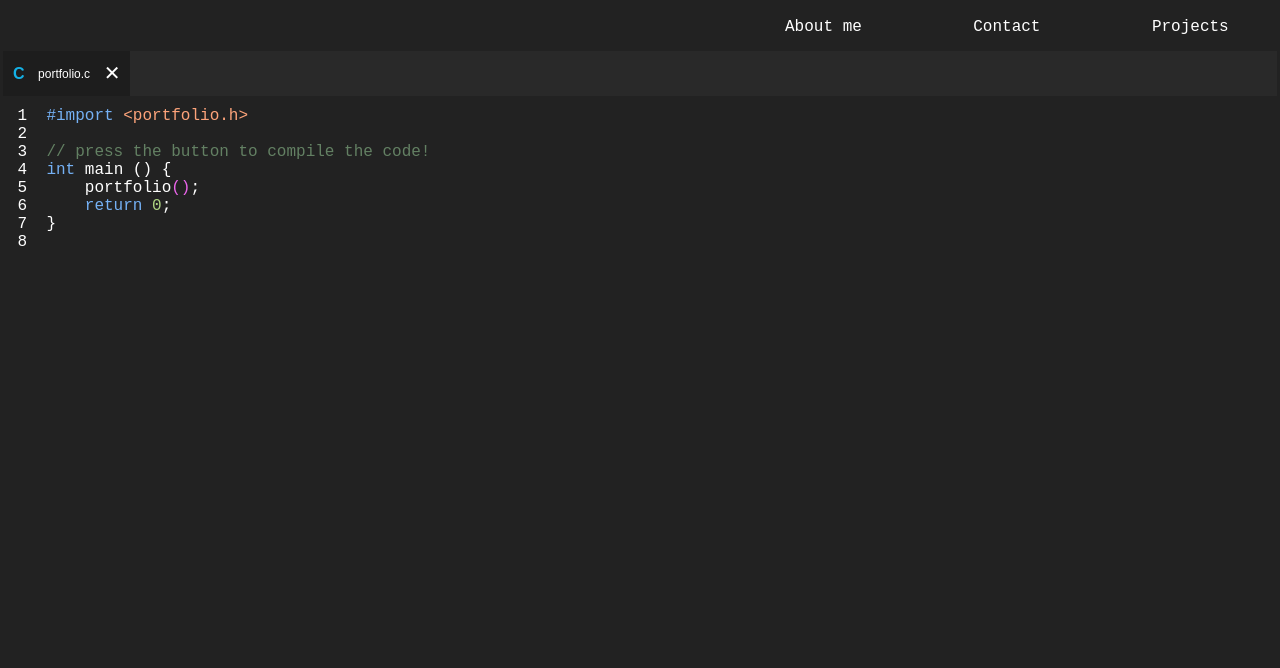
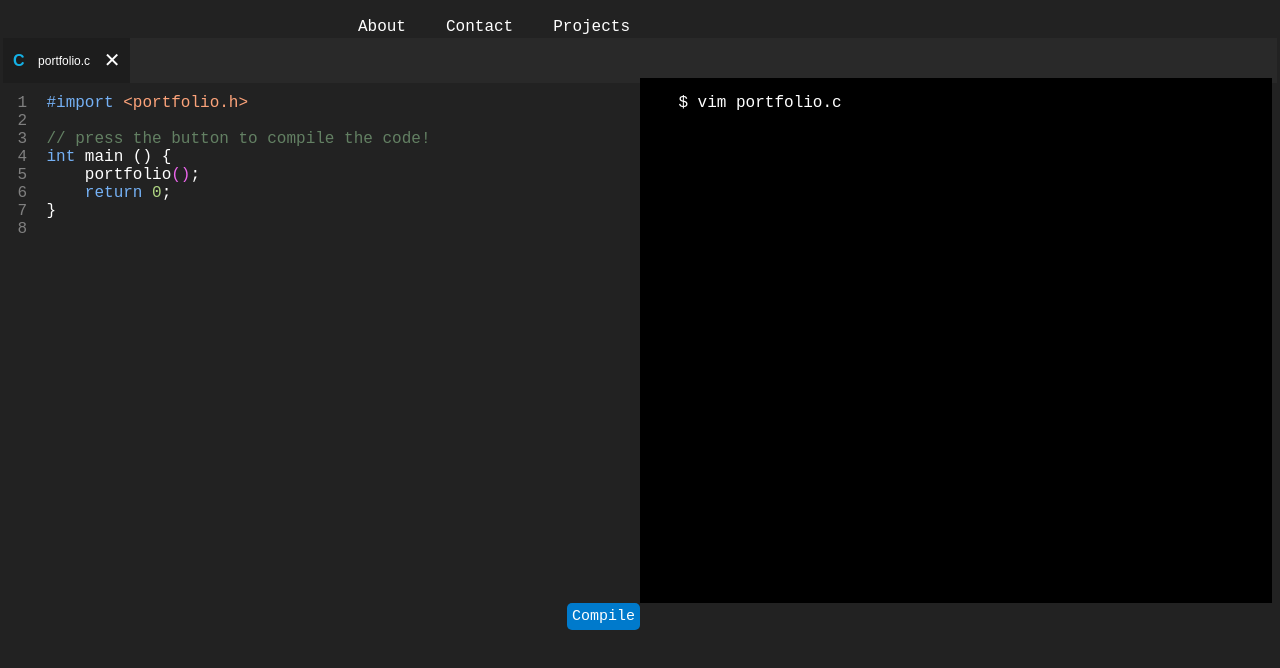
Before and after one commit to ricomateo/ricomateo.github.io, a plain HTML site: page docs/index.html in a window 1280 px wide. Drawn offline with Linux system fonts and the light colour scheme.

Commit message:
acomodo las partes dentro del grid

```diff
--- a/docs/index.html
+++ b/docs/index.html
@@ -13,6 +13,7 @@
         <div class="projects-button">Projects</div>
         <div class="contact-button">Contact</div>
       </div>
+
       <div class="subheader">
         <div class="tab">
           <div class="language">C</div>
@@ -20,23 +21,31 @@
           <div class="cross">✕</div>
         </div>
       </div>
-      <div class="presentation">
+
+      <div class="code">
         <div>
           <p>
-            &nbsp;1 &nbsp;<span class="blue">#import</span> <span class="orange">&lt;portfolio.h&gt</span> <br>
-            &nbsp;2 <br>
-            &nbsp;3 &nbsp;<span class="comment">// press the button to compile the code!</span> <br>
-            &nbsp;4 &nbsp;<span class="blue">int</span> main <span class="yellow">() {</span><br>
-            &nbsp;5  &nbsp;&nbsp; &nbsp; portfolio<span class="purple">()</span>;<br>
-            &nbsp;6  &nbsp; &nbsp; &nbsp;<span class="blue">return</span> <span class="green">0</span>;<br>
-            &nbsp;7 &nbsp;<span class="yellow">}</span> <br>
-            &nbsp;8 <br>
+            &nbsp;<span class="line-number">1</span> &nbsp;<span class="blue">#import</span> <span class="orange">&lt;portfolio.h&gt</span> <br>
+            &nbsp;<span class="line-number">2</span> <br>
+            &nbsp;<span class="line-number">3</span> &nbsp;<span class="comment">// press the button to compile the code!</span> <br>
+            &nbsp;<span class="line-number">4</span> &nbsp;<span class="blue">int</span> main <span class="yellow">() {</span><br>
+            &nbsp;<span class="line-number">5</span>  &nbsp;&nbsp; &nbsp; portfolio<span class="purple">()</span>;<br>
+            &nbsp;<span class="line-number">6</span>  &nbsp; &nbsp; &nbsp;<span class="blue">return</span> <span class="green">0</span>;<br>
+            &nbsp;<span class="line-number">7</span> &nbsp;<span class="yellow">}</span> <br>
+            &nbsp;<span class="line-number">8</span> <br>
           </p>
         </div>
       </div>
+      <div class="console">
+        <div>
+          <p>
+            &nbsp; &nbsp; $ vim portfolio.c
+          </p>
+        </div>
+      </div>
+      <div class="footer">
 
-      <div class="console">
-
+        <button class="compile-button" type="button">Compile</button>
       </div>
     </div>
   </body>
--- a/docs/style.css
+++ b/docs/style.css
@@ -6,14 +6,14 @@ body {
 
 .container {
   display: grid;
-  grid-template-columns: 1fr;
-  grid-template-rows: 1fr 0.5fr 10fr;
+  grid-template-columns: 1fr 1fr;
+  grid-template-rows: 1fr 0.5fr 15fr 0.25fr;
   margin: 0px;
 }
 
 .header {
   display: grid;
-  grid-row: 1 / 2;
+  grid-row: 1 / 3;
   grid-column: 1 / 2;
   grid-template-columns: 4fr 1fr 1fr 1fr;
   grid-template-rows: 1fr;
@@ -66,6 +66,8 @@ body {
   grid-template-rows: 1fr;
   background-color: rgb(41, 41, 41);
   margin: -5px;
+  grid-column: 1 / 3;
+  grid-row: 2 / 3;
 }
 
 .tab {
@@ -80,6 +82,11 @@ body {
   align-items: center;
   justify-content: space-between;
   padding: 10px;
+}
+
+.code {
+  grid-column: 1 / 2;
+  grid-row: 3 / 4;
 }
 
 .filename {
@@ -119,7 +126,45 @@ body {
   color: rgb(252, 163, 122);
 }
 
+.line-number {
+  color: grey;
+}
+
 .comment {
   /**/
   color: rgb(99, 128, 99);
 }
+
+.footer {
+  font-family: 'Courier New';
+  display: flex;
+  align-items: center;
+  justify-content: right;
+  font-size: 14px;
+  grid-column: 1 / 2;
+  grid-row: 4 / 5;
+}
+
+.compile-button {
+  background-color: rgb(0, 122, 204);
+  border: 0;
+  padding: 5px;
+  border-radius: 5px;
+  color: white;
+  font-size: 15px;
+  font-family: 'Courier New';
+}
+
+.compile-button:hover {
+  background-color: rgb(0, 101, 168);;
+}
+
+.footer div {
+  padding: 3px;
+}
+
+.console {
+  grid-column: 2 / 3;
+  grid-row: 3 / 4;
+  background-color: black;
+}
```
